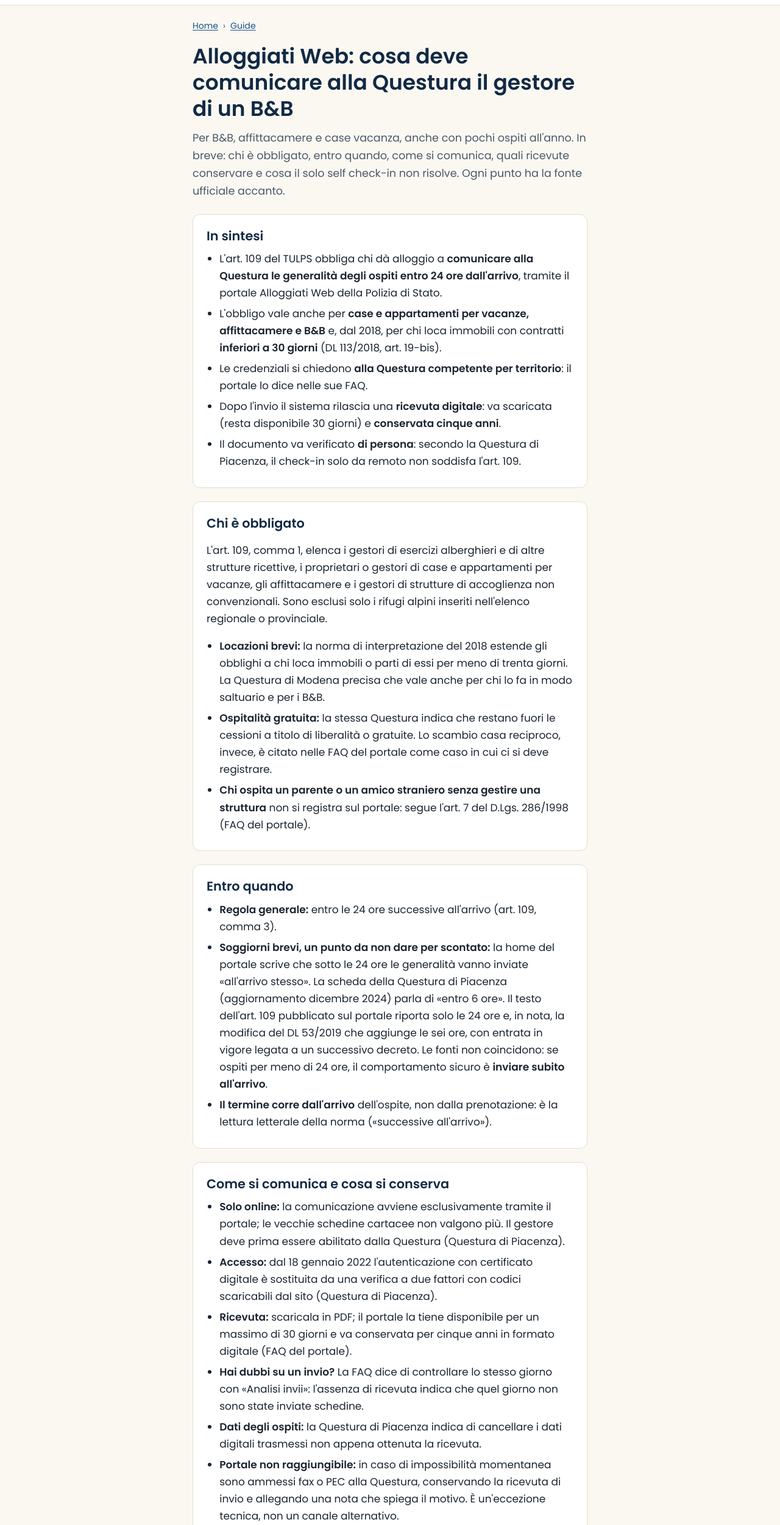
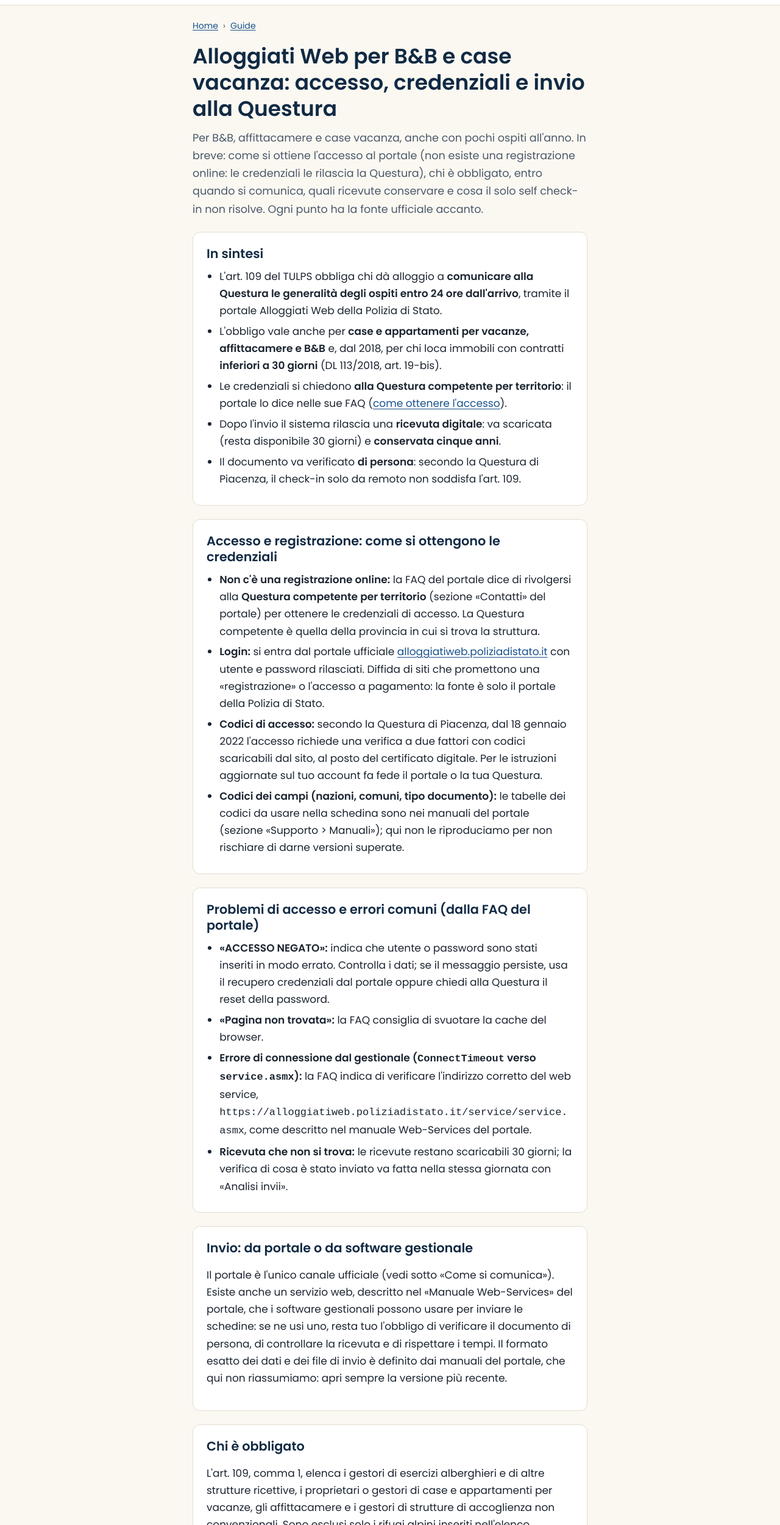
Before and after one commit to Agent90ia/agent90ia.github.io, a plain HTML site: page guide/alloggiati-web-gestori-bnb/index.html in a window 1280 px wide. Shown: the part 60-2560 px from the top of the page at 61% size. Drawn offline with Linux system fonts and the light colour scheme.

Commit message:
T338: guida Alloggiati Web, title/H1/description e sezioni accesso, errori, invio

```diff
--- a/guide/alloggiati-web-gestori-bnb/index.html
+++ b/guide/alloggiati-web-gestori-bnb/index.html
@@ -3,16 +3,16 @@
 <head>
 <meta charset="utf-8">
 <meta name="viewport" content="width=device-width, initial-scale=1">
-<title>Alloggiati Web: cosa comunicare e quando — Talrena</title>
-<meta name="description" content="Chi deve comunicare gli ospiti alla Questura, entro quando, con quali ricevute e cosa non basta. Guida breve con fonti ufficiali.">
+<title>Alloggiati Web: accesso, credenziali e invio alla Questura (guida B&amp;B) — Talrena</title>
+<meta name="description" content="Come si accede ad Alloggiati Web, come si chiedono le credenziali alla Questura, entro quando si invia, cosa fare se compare «Accesso negato» e quali ricevute conservare. Fonti ufficiali Polizia di Stato.">
 <link rel="canonical" href="https://talrena.rinveta.com/guide/alloggiati-web-gestori-bnb/">
 <meta property="og:type" content="article">
-<meta property="og:title" content="Alloggiati Web: cosa comunicare e quando — Talrena">
-<meta property="og:description" content="Chi deve comunicare gli ospiti alla Questura, entro quando, con quali ricevute e cosa non basta. Guida breve con fonti ufficiali.">
+<meta property="og:title" content="Alloggiati Web: accesso, credenziali e invio alla Questura (guida B&amp;B) — Talrena">
+<meta property="og:description" content="Come si accede ad Alloggiati Web, come si chiedono le credenziali alla Questura, entro quando si invia, cosa fare se compare «Accesso negato» e quali ricevute conservare. Fonti ufficiali Polizia di Stato.">
 <meta property="og:url" content="https://talrena.rinveta.com/guide/alloggiati-web-gestori-bnb/">
 <meta property="og:locale" content="it_IT">
 <meta property="og:site_name" content="Talrena">
-<script type="application/ld+json">{"@context":"https://schema.org","@type":"Article","headline":"Alloggiati Web: cosa deve comunicare alla Questura il gestore di un B&B","inLanguage":"it","datePublished":"2026-11-08","author":{"@type":"Organization","name":"Talrena"}}</script>
+<script type="application/ld+json">{"@context":"https://schema.org","@type":"Article","headline":"Alloggiati Web: accesso, credenziali e invio alla Questura per il gestore di un B&B","inLanguage":"it","datePublished":"2026-11-08","dateModified":"2026-11-21","author":{"@type":"Organization","name":"Talrena"}}</script>
 <!--tl-css--><link rel="icon" href="/assets/favicon.svg" type="image/svg+xml"><link rel="icon" href="/favicon.ico" sizes="48x48"><link rel="apple-touch-icon" href="/assets/apple-touch-icon.png"><meta name="theme-color" content="#112A44"><link rel="preload" href="/assets/fonts/poppins-Regular.woff2" as="font" type="font/woff2" crossorigin><link rel="stylesheet" href="/assets/talrena.css"><!--/tl-css-->
 <style>
   .check input{margin-top:5px}
@@ -27,21 +27,46 @@
 <header class="tl-header"><div class="tl-wrap tl-bar"><a class="tl-brand" href="/" aria-label="Talrena, pagina iniziale"><img src="/assets/logo.svg" alt="Talrena" width="147" height="40"></a><nav class="tl-nav" aria-label="Principale"><ul><li><a href="/#guide">Guide</a></li><li><a href="/#strumenti">Strumenti</a></li><li><a href="/#video">Video</a></li><li><a href="/osservatorio/">Dati</a></li><li><a class="tl-cta-link" href="/audit/">Audit sito</a></li></ul></nav><details class="tl-menu"><summary>Menu</summary><ul><li><a href="/#guide">Guide</a></li><li><a href="/#strumenti">Strumenti</a></li><li><a href="/#video">Video</a></li><li><a href="/osservatorio/">Dati</a></li><li><a href="/audit/">Audit sito</a></li></ul></details></div></header>
 <!--/tl-header-->
 <main id="main"><!--tl-crumb--><nav class="tl-crumb" aria-label="Percorso"><ol><li><a href="/">Home</a></li><li><a href="/#guide">Guide</a></li></ol></nav><!--/tl-crumb-->
-<h1>Alloggiati Web: cosa deve comunicare alla Questura il gestore di un B&amp;B</h1>
-<p class="lead">Per B&amp;B, affittacamere e case vacanza, anche con pochi ospiti all'anno. In breve: chi è obbligato, entro quando, come si comunica, quali ricevute conservare e cosa il solo self check-in non risolve. Ogni punto ha la fonte ufficiale accanto.</p>
+<h1>Alloggiati Web per B&amp;B e case vacanza: accesso, credenziali e invio alla Questura</h1>
+<p class="lead">Per B&amp;B, affittacamere e case vacanza, anche con pochi ospiti all'anno. In breve: come si ottiene l'accesso al portale (non esiste una registrazione online: le credenziali le rilascia la Questura), chi è obbligato, entro quando si comunica, quali ricevute conservare e cosa il solo self check-in non risolve. Ogni punto ha la fonte ufficiale accanto.</p>
 
 <section class="card">
 <h2>In sintesi</h2>
 <ul>
 <li>L'art. 109 del TULPS obbliga chi dà alloggio a <strong>comunicare alla Questura le generalità degli ospiti entro 24 ore dall'arrivo</strong>, tramite il portale Alloggiati Web della Polizia di Stato.</li>
 <li>L'obbligo vale anche per <strong>case e appartamenti per vacanze, affittacamere e B&amp;B</strong> e, dal 2018, per chi loca immobili con contratti <strong>inferiori a 30 giorni</strong> (DL 113/2018, art. 19-bis).</li>
-<li>Le credenziali si chiedono <strong>alla Questura competente per territorio</strong>: il portale lo dice nelle sue FAQ.</li>
+<li>Le credenziali si chiedono <strong>alla Questura competente per territorio</strong>: il portale lo dice nelle sue FAQ (<a href="#accesso">come ottenere l'accesso</a>).</li>
 <li>Dopo l'invio il sistema rilascia una <strong>ricevuta digitale</strong>: va scaricata (resta disponibile 30 giorni) e <strong>conservata cinque anni</strong>.</li>
 <li>Il documento va verificato <strong>di persona</strong>: secondo la Questura di Piacenza, il check-in solo da remoto non soddisfa l'art. 109.</li>
 </ul>
 </section>
 
-<section class="card">
+<section class="card" id="accesso">
+<h2>Accesso e registrazione: come si ottengono le credenziali</h2>
+<ul>
+<li><strong>Non c'è una registrazione online:</strong> la FAQ del portale dice di rivolgersi alla <strong>Questura competente per territorio</strong> (sezione «Contatti» del portale) per ottenere le credenziali di accesso. La Questura competente è quella della provincia in cui si trova la struttura.</li>
+<li><strong>Login:</strong> si entra dal portale ufficiale <a href="https://alloggiatiweb.poliziadistato.it/PortaleAlloggiati/">alloggiatiweb.poliziadistato.it</a> con utente e password rilasciati. Diffida di siti che promettono una «registrazione» o l'accesso a pagamento: la fonte è solo il portale della Polizia di Stato.</li>
+<li><strong>Codici di accesso:</strong> secondo la Questura di Piacenza, dal 18 gennaio 2022 l'accesso richiede una verifica a due fattori con codici scaricabili dal sito, al posto del certificato digitale. Per le istruzioni aggiornate sul tuo account fa fede il portale o la tua Questura.</li>
+<li><strong>Codici dei campi (nazioni, comuni, tipo documento):</strong> le tabelle dei codici da usare nella schedina sono nei manuali del portale (sezione «Supporto &gt; Manuali»); qui non le riproduciamo per non rischiare di darne versioni superate.</li>
+</ul>
+</section>
+
+<section class="card" id="errori-accesso">
+<h2>Problemi di accesso e errori comuni (dalla FAQ del portale)</h2>
+<ul>
+<li><strong>«ACCESSO NEGATO»:</strong> indica che utente o password sono stati inseriti in modo errato. Controlla i dati; se il messaggio persiste, usa il recupero credenziali dal portale oppure chiedi alla Questura il reset della password.</li>
+<li><strong>«Pagina non trovata»:</strong> la FAQ consiglia di svuotare la cache del browser.</li>
+<li><strong>Errore di connessione dal gestionale (<code>ConnectTimeout</code> verso <code>service.asmx</code>):</strong> la FAQ indica di verificare l'indirizzo corretto del web service, <code>https://alloggiatiweb.poliziadistato.it/service/service.asmx</code>, come descritto nel manuale Web-Services del portale.</li>
+<li><strong>Ricevuta che non si trova:</strong> le ricevute restano scaricabili 30 giorni; la verifica di cosa è stato inviato va fatta nella stessa giornata con «Analisi invii».</li>
+</ul>
+</section>
+
+<section class="card" id="invio">
+<h2>Invio: da portale o da software gestionale</h2>
+<p>Il portale è l'unico canale ufficiale (vedi sotto «Come si comunica»). Esiste anche un servizio web, descritto nel «Manuale Web-Services» del portale, che i software gestionali possono usare per inviare le schedine: se ne usi uno, resta tuo l'obbligo di verificare il documento di persona, di controllare la ricevuta e di rispettare i tempi. Il formato esatto dei dati e dei file di invio è definito dai manuali del portale, che qui non riassumiamo: apri sempre la versione più recente.</p>
+</section>
+
+<section class="card" id="chi">
 <h2>Chi è obbligato</h2>
 <p>L'art. 109, comma 1, elenca i gestori di esercizi alberghieri e di altre strutture ricettive, i proprietari o gestori di case e appartamenti per vacanze, gli affittacamere e i gestori di strutture di accoglienza non convenzionali. Sono esclusi solo i rifugi alpini inseriti nell'elenco regionale o provinciale.</p>
 <ul>
@@ -95,6 +120,7 @@
 <li>Invio entro 24 ore dall'arrivo e, per soggiorni brevi, subito all'arrivo?</li>
 <li>Scarico la ricevuta PDF di ogni invio entro 30 giorni e la archivio per cinque anni?</li>
 <li>Ho cancellato i dati degli ospiti dai miei file dopo aver ottenuto la ricevuta?</li>
+<li>So cosa fare se compare «Accesso negato» (recupero credenziali o reset dalla Questura)?</li>
 <li>So chi contattare se il portale non risponde (contatti della Questura sul portale)?</li>
 </ul>
 </section>
@@ -102,7 +128,7 @@
 <section class="card">
 <h2>Fonti</h2>
 <ul>
-<li>Servizio Alloggiati, Polizia di Stato: <a href="https://alloggiatiweb.poliziadistato.it/PortaleAlloggiati/">home del portale</a>, <a href="https://alloggiatiweb.poliziadistato.it/PortaleAlloggiati/FAQ.aspx">FAQ</a> e <a href="https://alloggiatiweb.poliziadistato.it/PortaleAlloggiati/Download/Normativa/109_TULPS.pdf">testo dell'art. 109 TULPS con aggiornamenti</a> (pagine lette l'8 novembre 2026).</li>
+<li>Servizio Alloggiati, Polizia di Stato: <a href="https://alloggiatiweb.poliziadistato.it/PortaleAlloggiati/">home del portale</a>, <a href="https://alloggiatiweb.poliziadistato.it/PortaleAlloggiati/FAQ.aspx">FAQ</a> e <a href="https://alloggiatiweb.poliziadistato.it/PortaleAlloggiati/Download/Normativa/109_TULPS.pdf">testo dell'art. 109 TULPS con aggiornamenti</a> (pagine lette l'8 novembre 2026; FAQ e home riletti il 21 novembre 2026).</li>
 <li>Questura di Piacenza, <a href="https://questure.poliziadistato.it/statics/45/info-alloggiati.pdf">«La comunicazione delle persone alloggiate nelle strutture ricettive»</a> (aggiornamento dicembre 2024).</li>
 <li>Questura di Modena, <a href="https://questure.poliziadistato.it/it/Modena/articolo/11985c41be98db7a1152340644">«Alloggiati Web»: novità sull'obbligo di registrazione e comunicazione</a>.</li>
 <li>Art. 109 e art. 17, R.D. 773/1931; art. 19-bis, DL 4 ottobre 2018, n. 113 (L. 132/2018); art. 5, DL 14 giugno 2019, n. 53; D.M. Interno 7 gennaio 2013 e D.M. 16 settembre 2021 (richiamati dal portale).</li>
@@ -112,12 +138,12 @@
 
 <section class="card">
 <h2>E il tuo sito?</h2>
-<p>L'audit di Talrena controlla il <strong>sito</strong>, non gli invii alla Questura. Ma gli adempimenti si vedono anche online: il codice CIN, l'informativa privacy, i dati di contatto. Il controllo è gratuito e legge solo pagine pubbliche; ricevi per email un PDF con un punteggio 0-100 e i 3 interventi prioritari. Leggi anche la <a href="../cin-annunci-sito-bnb/">guida al CIN</a>, la <a href="../dichiarazione-imposta-soggiorno-bnb/">guida alla dichiarazione dell'imposta di soggiorno</a>, i <a href="../controlli-sito-bnb/">10 controlli tecnici</a> e il <a href="../caso-studio-autoaudit-sito/">caso studio prima/dopo</a>.</p>
+<p>L'audit di Talrena controlla il <strong>sito</strong>, non gli invii alla Questura. Ma gli adempimenti si vedono anche online: il codice CIN, l'informativa privacy, i dati di contatto. Per i gestori che affittano in più comuni ci sono anche la <a href="../../strumenti/imposta-di-soggiorno-comuni/">tabella dell'imposta di soggiorno</a> e la <a href="../../strumenti/checklist-cin-cir/">checklist CIN e CIR</a>. Il controllo è gratuito e legge solo pagine pubbliche; ricevi per email un PDF con un punteggio 0-100 e i 3 interventi prioritari. Leggi anche la <a href="../cin-annunci-sito-bnb/">guida al CIN</a>, la <a href="../dichiarazione-imposta-soggiorno-bnb/">guida alla dichiarazione dell'imposta di soggiorno</a>, i <a href="../controlli-sito-bnb/">10 controlli tecnici</a> e il <a href="../caso-studio-autoaudit-sito/">caso studio prima/dopo</a>.</p>
 <p><a class="btn" href="../../audit/?c=guida4#richiesta">Richiedi l'audit gratuito</a> <a class="btn alt" href="../../audit/esempio-audit-struttura-fittizia.pdf">Vedi un PDF di esempio</a></p>
 </section>
 <!--tl-related--><section class="tl-related" aria-labelledby="tl-rel-h"><h2 id="tl-rel-h">Continua a leggere</h2><ul class="tl-grid"><li><a class="tl-tile" href="/guide/dichiarazione-imposta-soggiorno-bnb/"><span class="tl-tag">Guida</span><h3>Dichiarazione dell'imposta di soggiorno</h3><p>Cosa deve fare il gestore: scadenza, zero presenze, intermediari.</p><span class="tl-go">Apri</span></a></li><li><a class="tl-tile" href="/guide/cin-annunci-sito-bnb/"><span class="tl-tag">Guida</span><h3>CIN negli annunci e sul sito del B&amp;B</h3><p>Chi deve averlo, dove va indicato, sanzioni previste.</p><span class="tl-go">Apri</span></a></li><li><a class="tl-tile" href="/guide/cir-codice-identificativo-regionale/"><span class="tl-tag">Guida</span><h3>CIR: come si ottiene in Lazio, Lombardia e Toscana</h3><p>Fonti regionali con data e rapporto con il CIN.</p><span class="tl-go">Apri</span></a></li></ul><aside class="tl-box"><h2>Vuoi sapere come sta il tuo sito?</h2><p>Audit tecnico gratuito: un PDF con i problemi verificati e cosa fare per primo.</p><a class="btn-gold" href="/audit/">Richiedi l'audit gratuito</a></aside></section><!--/tl-related--></main>
 <div class="tl-pagenote small">
-<p>Pubblicato l'8 novembre 2026 da Talrena, un progetto Rinveta. Guida informativa, non consulenza legale o fiscale. <a href="../metodo-e-trasparenza/">Metodo e trasparenza</a> · <a href="../../audit/privacy-audit.html">Informativa privacy</a></p>
+<p>Pubblicato l'8 novembre 2026, aggiornato il 21 novembre 2026, da Talrena, un progetto Rinveta. Guida informativa, non consulenza legale o fiscale. <a href="../metodo-e-trasparenza/">Metodo e trasparenza</a> · <a href="../../audit/privacy-audit.html">Informativa privacy</a></p>
 </div><!--tl-footer-->
 <footer class="tl-footer"><div class="tl-wrap">
 <div class="tl-fcols">
--- a/sitemap.xml
+++ b/sitemap.xml
@@ -12,7 +12,7 @@
 <url><loc>https://talrena.rinveta.com/strumenti/scadenze-imposta-soggiorno/</loc><lastmod>2026-11-11</lastmod></url>
 <url><loc>https://talrena.rinveta.com/guide/caso-studio-autoaudit-sito/</loc><lastmod>2026-11-07</lastmod></url>
 <url><loc>https://talrena.rinveta.com/guide/dichiarazione-imposta-soggiorno-bnb/</loc><lastmod>2026-11-07</lastmod></url>
-<url><loc>https://talrena.rinveta.com/guide/alloggiati-web-gestori-bnb/</loc><lastmod>2026-11-08</lastmod></url>
+<url><loc>https://talrena.rinveta.com/guide/alloggiati-web-gestori-bnb/</loc><lastmod>2026-11-21</lastmod></url>
 <url><loc>https://talrena.rinveta.com/guide/metodo-e-trasparenza/</loc><lastmod>2026-11-12</lastmod></url>
 <url><loc>https://talrena.rinveta.com/guide/cir-codice-identificativo-regionale/</loc><lastmod>2026-11-14</lastmod></url>
 <url><loc>https://talrena.rinveta.com/osservatorio/</loc><lastmod>2026-11-10</lastmod></url>
```
